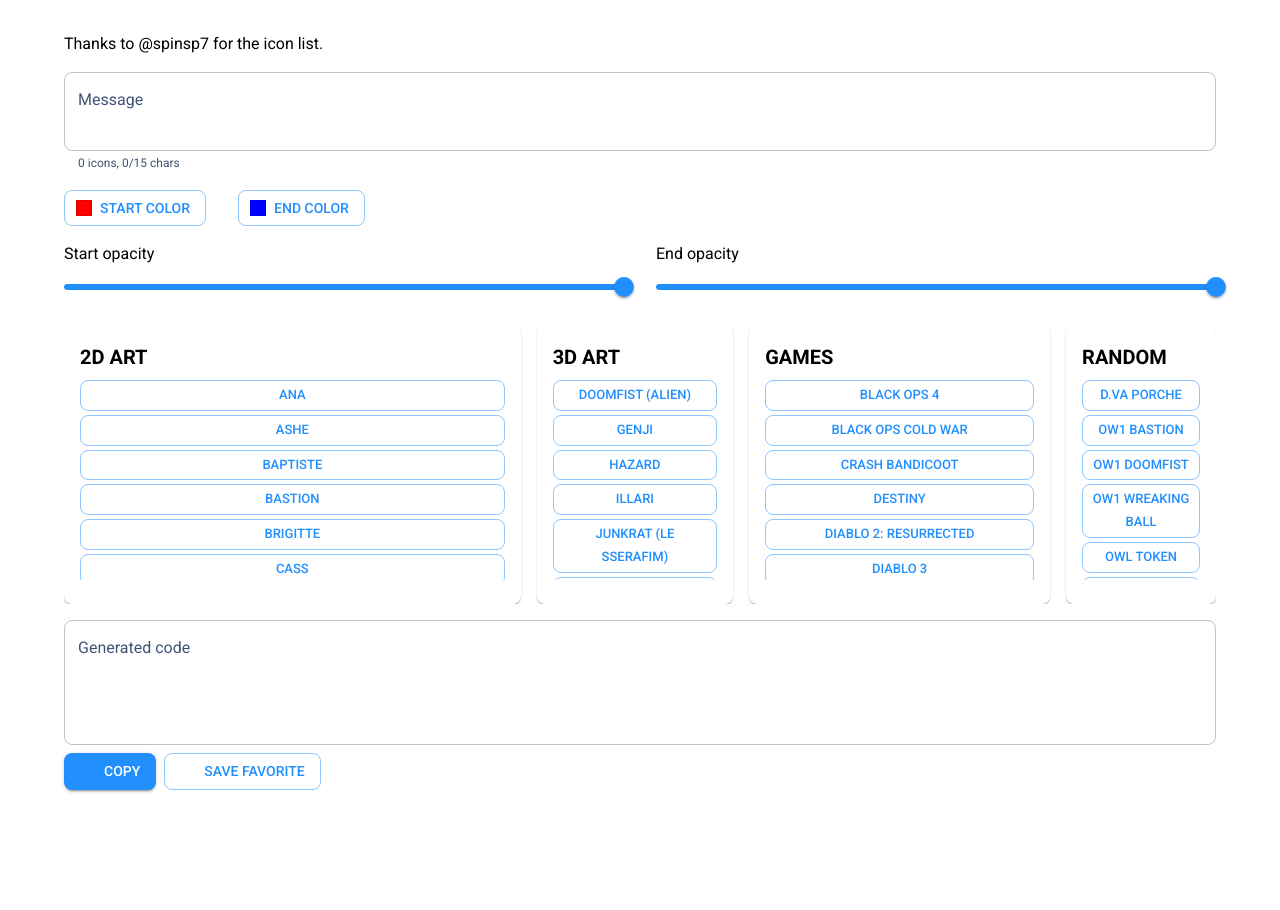
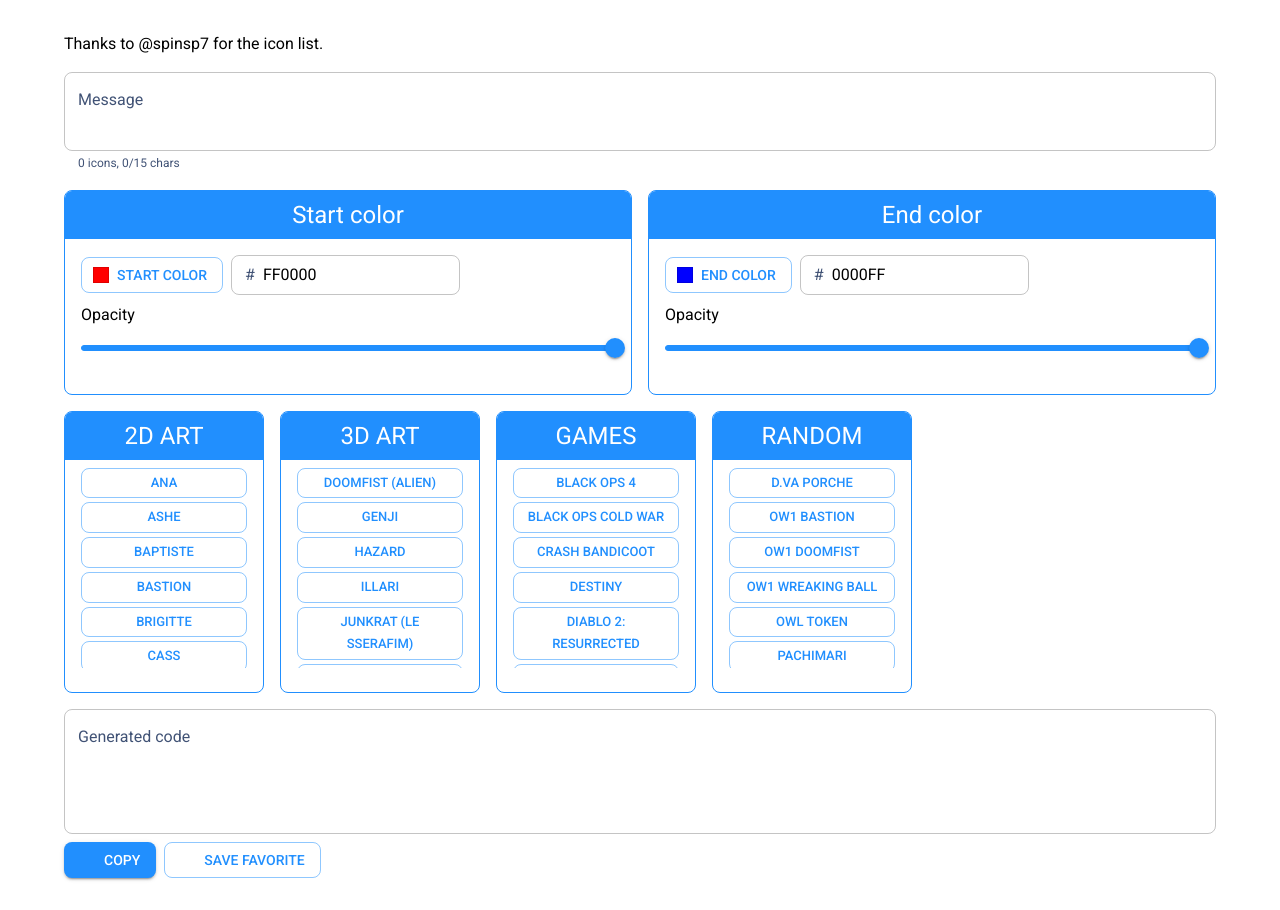
Before and after one commit to DanGimeno/ow-gradient, a Next.js app: page / in a window 1280 px wide. Before the commit the page ends 822 px from the top, so only its background shows below. Built offline with nearby package versions, Linux system fonts and the light colour scheme; some icons are missing; what @mui/material-nextjs would draw is missing.

Commit message:
Improve color picker layout

```diff
--- a/src/components/GradientForm.js
+++ b/src/components/GradientForm.js
@@ -7,12 +7,14 @@
   Button,
   Card,
   CardContent,
+  CardHeader,
   Typography,
   Grid,
   IconButton,
   Menu,
   MenuItem,
   Slider,
+  InputAdornment,
 } from '@mui/material';
 import StarIcon from '@mui/icons-material/Star';
 import ContentCopyIcon from '@mui/icons-material/ContentCopy';
@@ -180,8 +182,19 @@
             error || `${iconCount} ${t.icons}, ${charCount}/${charLimit} ${t.chars}`
           }
         />
-        <Box sx={{ display: 'flex', gap: 4, mb: 2 }}>
-          <Box sx={{ display: 'flex', flexDirection: 'column', alignItems: 'center', gap: 1 }}>
+        <Box sx={{ display: 'flex', gap: 2, mb: 2 }}>
+          <Card sx={{ flex: 1, border: 1, borderColor: 'primary.main' }} elevation={0}>
+            <CardHeader
+              title={t.startColor}
+              sx={{
+                bgcolor: 'primary.main',
+                color: 'primary.contrastText',
+                p: 1,
+                textAlign: 'center',
+              }}
+            />
+            <CardContent>
+              <Box sx={{ display: 'flex', alignItems: 'center', gap: 1, mb: 1 }}>
                 <Button
                   variant="outlined"
                   component="label"
@@ -197,8 +210,36 @@
                     onChange={(e) => setStartColor(e.target.value)}
                   />
                 </Button>
+                <TextField
+                  size="small"
+                  value={startColor.slice(1).toUpperCase()}
+                  InputProps={{
+                    readOnly: true,
+                    startAdornment: <InputAdornment position="start">#</InputAdornment>,
+                  }}
+                />
               </Box>
-          <Box sx={{ display: 'flex', flexDirection: 'column', alignItems: 'center', gap: 1 }}>
+              <Typography gutterBottom>{t.opacity}</Typography>
+              <Slider
+                value={startOpacity}
+                min={0}
+                max={255}
+                onChange={(e, v) => setStartOpacity(v)}
+              />
+            </CardContent>
+          </Card>
+          <Card sx={{ flex: 1, border: 1, borderColor: 'primary.main' }} elevation={0}>
+            <CardHeader
+              title={t.endColor}
+              sx={{
+                bgcolor: 'primary.main',
+                color: 'primary.contrastText',
+                p: 1,
+                textAlign: 'center',
+              }}
+            />
+            <CardContent>
+              <Box sx={{ display: 'flex', alignItems: 'center', gap: 1, mb: 1 }}>
                 <Button
                   variant="outlined"
                   component="label"
@@ -214,36 +255,42 @@
                     onChange={(e) => setEndColor(e.target.value)}
                   />
                 </Button>
-          </Box>
-        </Box>
-        <Box sx={{ mb: 2, display: 'flex', gap: 4 }}>
-          <Box sx={{ flex: 1 }}>
-            <Typography gutterBottom>{t.startOpacity}</Typography>
-            <Slider
-              value={startOpacity}
-              min={0}
-              max={255}
-              onChange={(e, v) => setStartOpacity(v)}
+                <TextField
+                  size="small"
+                  value={endColor.slice(1).toUpperCase()}
+                  InputProps={{
+                    readOnly: true,
+                    startAdornment: <InputAdornment position="start">#</InputAdornment>,
+                  }}
                 />
               </Box>
-          <Box sx={{ flex: 1 }}>
-            <Typography gutterBottom>{t.endOpacity}</Typography>
+              <Typography gutterBottom>{t.opacity}</Typography>
               <Slider
                 value={endOpacity}
                 min={0}
                 max={255}
                 onChange={(e, v) => setEndOpacity(v)}
               />
-          </Box>
+            </CardContent>
+          </Card>
         </Box>
         <Grid container spacing={2} sx={{ mb: 2, flexWrap: 'nowrap', overflowX: 'auto' }}>
           {Object.entries(categories).map(([cat, items]) => (
-            <Grid item xs={3} key={cat}>
-              <Card sx={{ height: '100%' }}>
-                <CardContent>
-                  <Typography variant="h6" gutterBottom>
-                    {cat}
-                  </Typography>
+            <Grid item key={cat} sx={{ flex: '0 0 auto' }}>
+              <Card
+                sx={{ height: '100%', width: 200, border: 1, borderColor: 'primary.main' }}
+                elevation={0}
+              >
+                <CardHeader
+                  title={cat}
+                  sx={{
+                    bgcolor: 'primary.main',
+                    color: 'primary.contrastText',
+                    p: 1,
+                    textAlign: 'center',
+                  }}
+                />
+                <CardContent sx={{ pt: 1 }}>
                   <Box sx={{ maxHeight: 200, overflowY: 'auto' }}>
                     {items.map((item) => (
                       <Button
```
Lines whose indentation alone changed are shown as unchanged.
